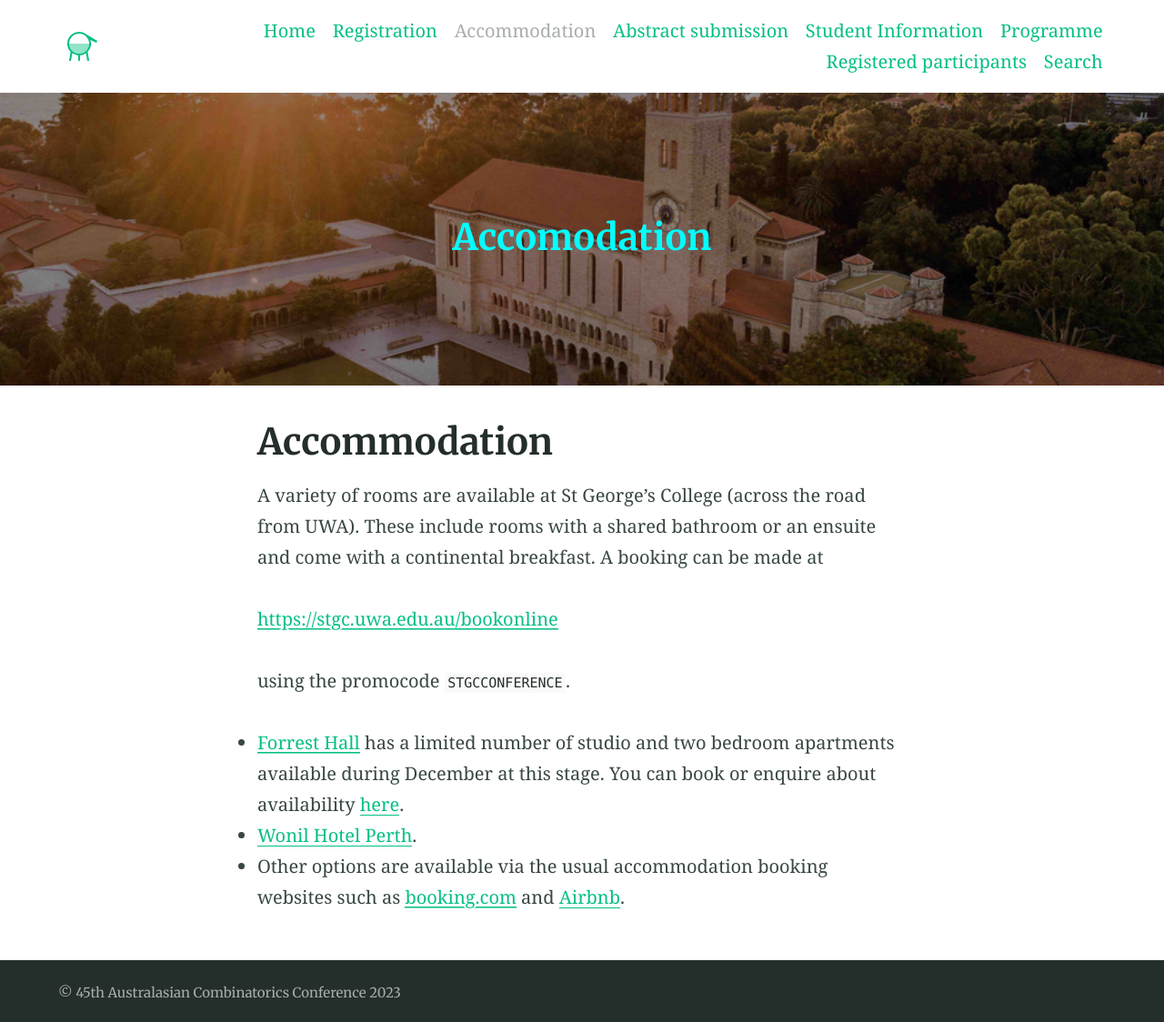
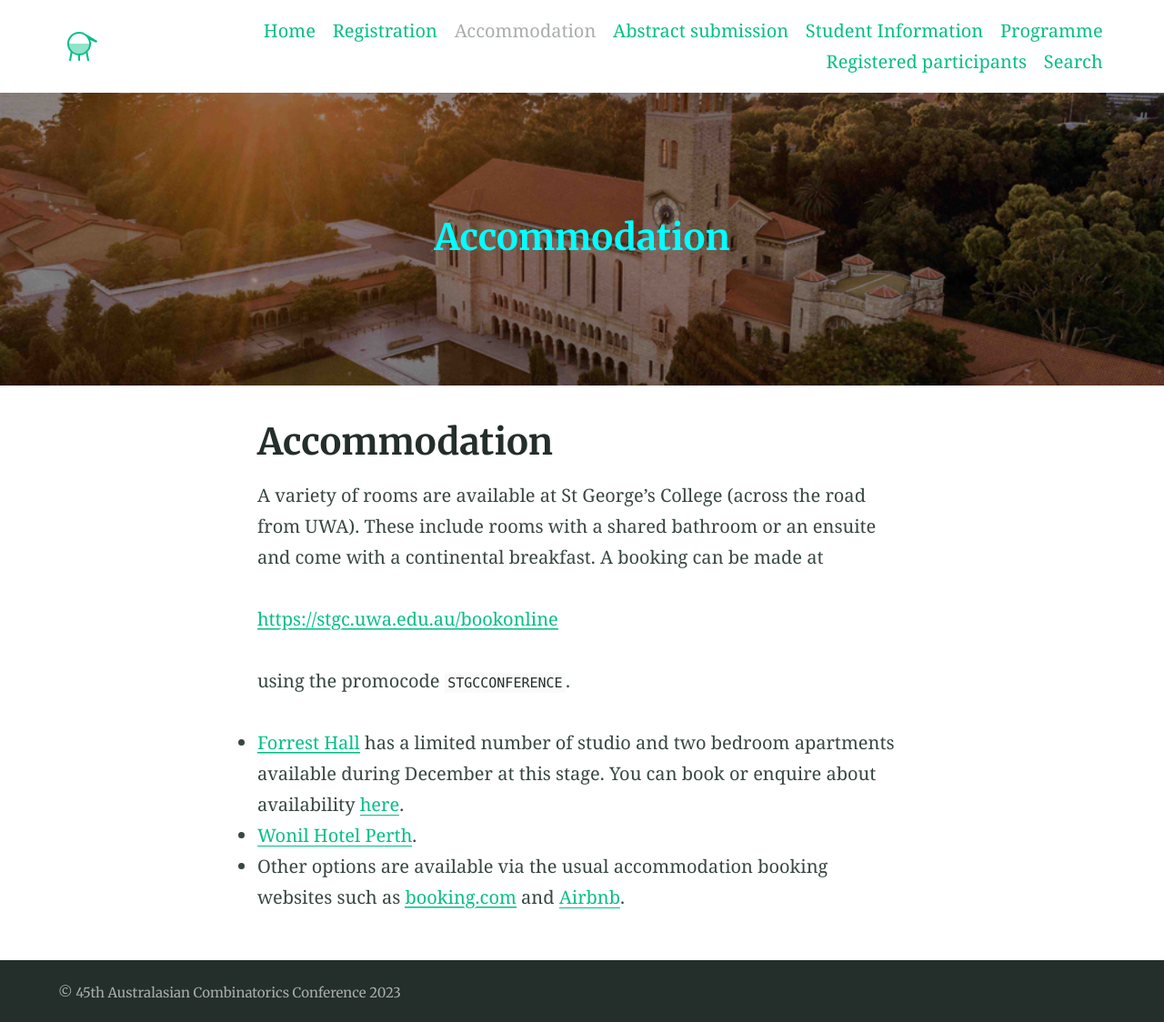
Before and after one commit to 45ACC/45ACC.github.io, a Jekyll site: the page built from accommodation.md, in a window 1280 px wide. Shown: the whole page at 91% size. Built offline with Jekyll 4.4.1, drawn with Linux system fonts in a browser that asks for light colours.

Commit message:
Update accommodation.md

```diff
--- a/accommodation.md
+++ b/accommodation.md
@@ -1,7 +1,7 @@
 ---
 title: Accommodation
 feature_text: |
-  # <span style="color:cyan">Accomodation</span>
+  # <span style="color:cyan">Accommodation</span>
 feature_image: "https://45acc.github.io/sunrise.png"
 excerpt: "Accommodation"
 aside: false
```
